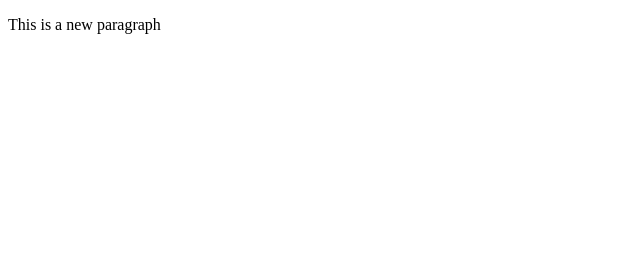
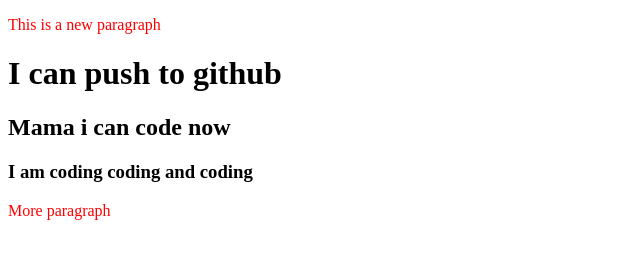
Before and after one commit to SanjidaSanju7/my-first-repo, a plain HTML site: page index.html in a window 1280 px wide. Shown: the whole page, without its empty margins (0-640 px from the left). Drawn offline with Linux system fonts and the light colour scheme.

Commit message:
added header

```diff
--- a/index.html
+++ b/index.html
@@ -5,8 +5,12 @@
     <meta http-equiv="X-UA-Compatible" content="IE=edge">
     <meta name="viewport" content="width=device-width, initial-scale=1.0">
     <title>My First Github Repo</title>
+    <link rel="stylesheet" href="style.css">
 </head>
 <body>
     <p>This is a new paragraph</p>
-</body>
+    <h1>I can push to github</h1>
+    <h2>Mama i can code now</h2>
+    <h3>I am coding coding and coding</h3>
+    <p>More paragraph</p>
 </html>
--- /dev/null
+++ b/style.css
@@ -0,0 +1,3 @@
+p{
+    color: red;
+}
```
